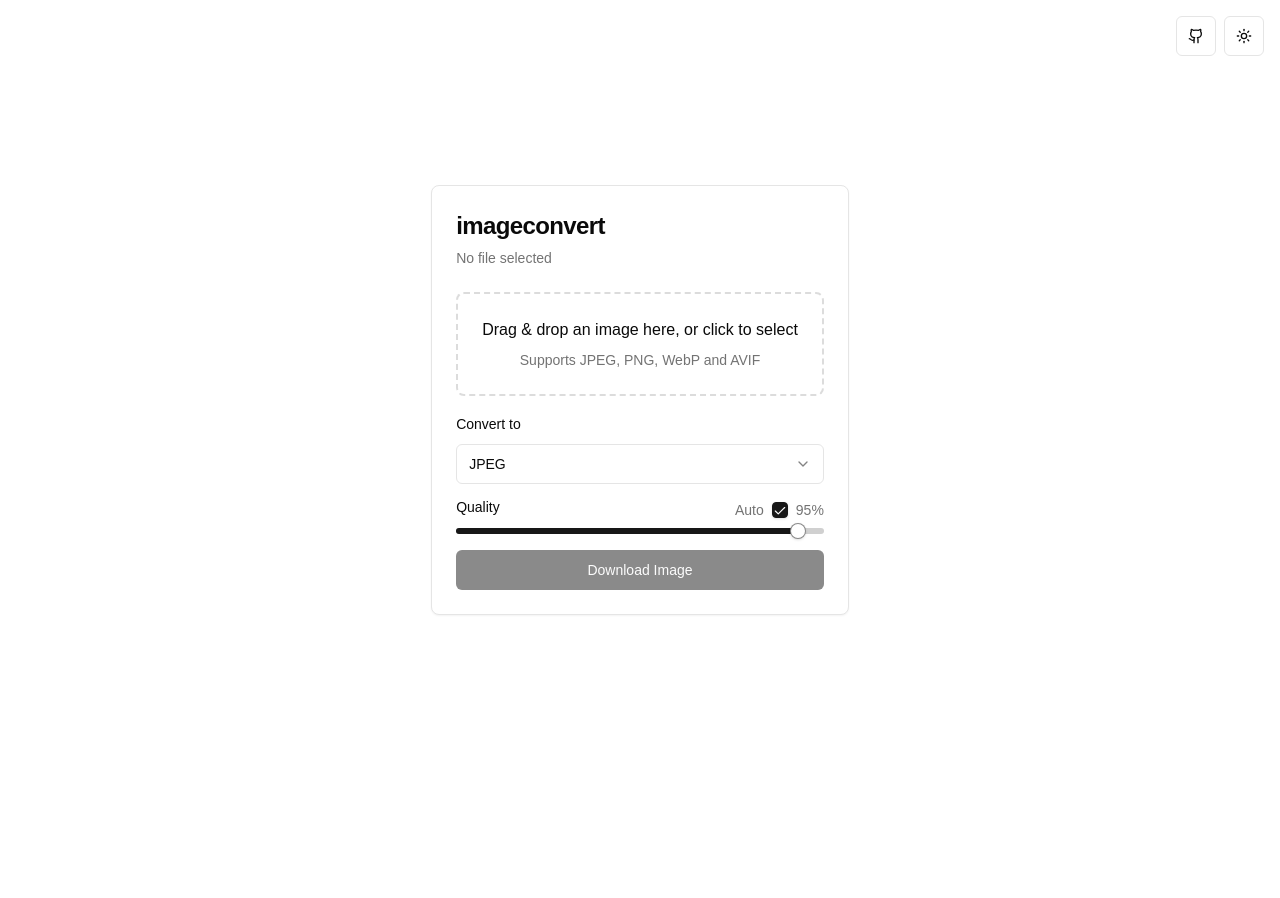
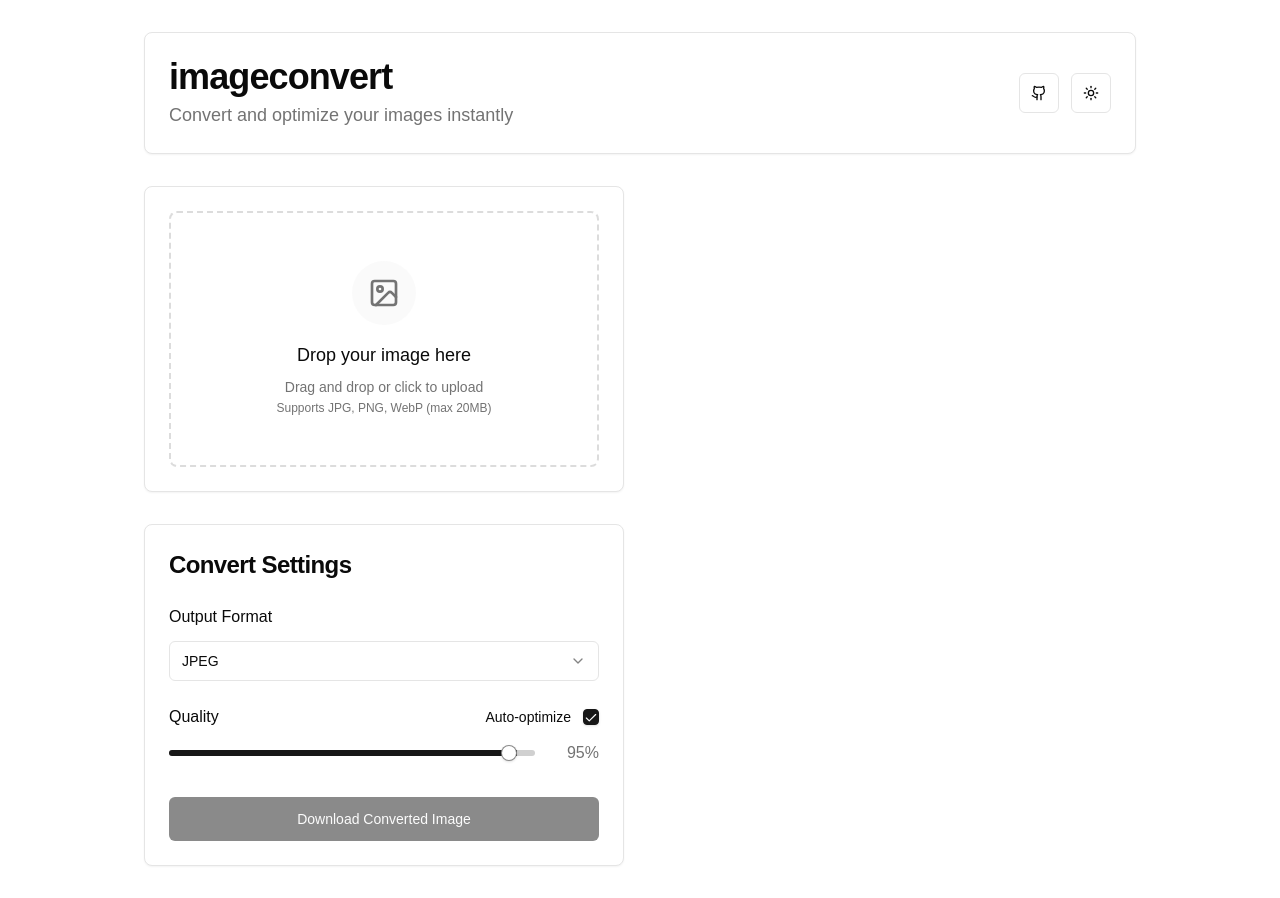
Before and after one commit to Sprechender/imageconvert, a Next.js app: page / in a window 1280 px wide. Before the commit the page ends 800 px from the top, so only its background shows below. Built offline with nearby package versions, Linux system fonts and the light colour scheme.

Commit message:
update the whole ui, fix the auto-optimize feature

```diff
--- a/app/page.tsx
+++ b/app/page.tsx
@@ -1,7 +1,8 @@
 'use client';
 import Image from "next/image";
-import { useState, useEffect, useCallback } from "react";
+import { useState, useEffect, useCallback, useMemo } from "react";
 import { useDropzone } from 'react-dropzone';
+import { Upload, ImageIcon } from "lucide-react";
 
 import { Button } from "@/components/ui/button"
 import {
@@ -25,259 +26,389 @@ import { Slider } from "@/components/ui/slider"
 import { Checkbox } from "@/components/ui/checkbox"
 import { getAutoQuality, convertImage, generatePreview } from "@/lib/imageUtils";
 
+interface ImageState {
+  file: File | null;
+  previewUrl: string | null;
+  currentPreviewUrl: string | null;
+  nextPreviewUrl: string | null;
+}
+
+interface ConversionSettings {
+  format: string;
+  quality: number;
+  autoQuality: boolean;
+}
+
 export default function Home() {
-  // Add new state for overall page loading
   const [pageReady, setPageReady] = useState(false);
 
-  // State management for file handling and conversion
-  const [selectedFile, setSelectedFile] = useState<File | null>(null);
-  const [previewUrl, setPreviewUrl] = useState<string | null>(null);
-  const [converting, setConverting] = useState(false);
-  const [showLoading, setShowLoading] = useState(false);
+  const [imageState, setImageState] = useState<ImageState>({
+    file: null,
+    previewUrl: null,
+    currentPreviewUrl: null,
+    nextPreviewUrl: null
+  });
 
-  // Image conversion settings
-  const [format, setFormat] = useState("jpeg");
-  const [quality, setQuality] = useState(95);
-  const [autoQuality, setAutoQuality] = useState(true);
-  const [livePreviewUrl, setLivePreviewUrl] = useState<string | null>(null);
+  const [settings, setSettings] = useState<ConversionSettings>({
+    format: 'jpeg',
+    quality: 95,
+    autoQuality: true
+  });
 
-  // Only JPEG and WebP support quality adjustment
-  const supportsQuality = ['jpeg', 'webp'].includes(format);
+  const [loadingStates, setLoadingStates] = useState({
+    converting: false,
+    preview: false,
+    initial: false
+  });
+
   const [error, setError] = useState<string | null>(null);
+
+  const supportsQuality = useMemo(() =>
+    ['jpeg', 'webp'].includes(settings.format),
+    [settings.format]
+  );
 
   const handleFileDrop = useCallback((file: File) => {
     setError(null);
-    setShowLoading(true);
-    // Limit file size to 20MB
     const maxSize = 20 * 1024 * 1024;
 
     if (file.size > maxSize) {
       setError("File size exceeds 20MB limit");
-      setShowLoading(false);
       return;
     }
 
-    // Create preview URL and update state
-    setSelectedFile(file);
-    setPreviewUrl(URL.createObjectURL(file));
+    const previewUrl = URL.createObjectURL(file);
+    setImageState(prev => ({
+      ...prev,
+      file,
+      previewUrl,
+      currentPreviewUrl: previewUrl
+    }));
 
-    // Set automatic quality if enabled
-    if (autoQuality) {
-      setQuality(getAutoQuality(file, format));
+    if (settings.autoQuality && ['jpeg', 'webp'].includes(settings.format)) {
+      const autoQuality = getAutoQuality(file, settings.format);
+      setSettings(prev => ({
+        ...prev,
+        quality: autoQuality
+      }));
     }
-    setShowLoading(false);
-  }, [autoQuality, format]);
+  }, [settings.autoQuality, settings.format]);
 
   const { getRootProps, getInputProps, isDragActive } = useDropzone({
-    accept: {
-      'image/*': []
-    },
+    accept: { 'image/*': [] },
     maxFiles: 1,
-    onDrop: acceptedFiles => {
-      if (acceptedFiles.length > 0) {
-        handleFileDrop(acceptedFiles[0]);
-      }
-    }
+    onDrop: acceptedFiles => acceptedFiles[0] && handleFileDrop(acceptedFiles[0])
   });
 
-  // Effect for live preview updates when quality/format changes
   useEffect(() => {
+    if (!imageState.file || !supportsQuality) return;
+
     let isMounted = true;
-    let loadingTimeout: NodeJS.Timeout;
-    const previewUrl: string | null = null;
+    const debounceTimeout = setTimeout(async () => {
+      try {
+        setLoadingStates(prev => ({ ...prev, preview: true }));
+        const newPreviewUrl = await generatePreview(
+          imageState.file!,
+          settings.format,
+          settings.quality
+        );
 
-    const updateLivePreview = async () => {
-      if (!selectedFile || !supportsQuality) {
-        setLivePreviewUrl(previewUrl);
-        return;
+        if (isMounted) {
+          setImageState(prev => {
+            if (prev.nextPreviewUrl && prev.nextPreviewUrl !== newPreviewUrl) {
+              URL.revokeObjectURL(prev.nextPreviewUrl);
             }
-
-      try {
-        loadingTimeout = setTimeout(() => {
+            return {
+              ...prev,
+              nextPreviewUrl: newPreviewUrl,
+              currentPreviewUrl: newPreviewUrl
+            };
+          });
+        }
+      } catch (error) {
+        console.error('Preview generation failed:', error);
+      } finally {
         if (isMounted) {
-            setShowLoading(true);
+          setLoadingStates(prev => ({ ...prev, preview: false }));
+        }
       }
     }, 250);
 
-        const newPreviewUrl = await generatePreview(selectedFile, format, quality);
-
-        if (isMounted) {
-          if (livePreviewUrl) {
-            setTimeout(() => URL.revokeObjectURL(livePreviewUrl), 100);
-          }
-          setLivePreviewUrl(newPreviewUrl);
-          setShowLoading(false);
-        }
-      } catch (error) {
-        console.error('Error updating live preview:', error);
-      } finally {
-        if (isMounted) {
-          clearTimeout(loadingTimeout);
-        }
-      }
-    };
-
-    const debounceTimer = setTimeout(updateLivePreview, 250);
-
     return () => {
       isMounted = false;
-      clearTimeout(loadingTimeout);
-      clearTimeout(debounceTimer);
+      clearTimeout(debounceTimeout);
     };
-  }, [selectedFile, quality, format, supportsQuality, previewUrl, livePreviewUrl]);
+  }, [imageState.file, settings.quality, settings.format, supportsQuality]);
 
-  // Automatically set quality based on file size and format
   useEffect(() => {
-    if (selectedFile && autoQuality) {
-      const automaticQuality = getAutoQuality(selectedFile, format);
-      setQuality(automaticQuality);
+    return () => {
+      if (imageState.previewUrl) URL.revokeObjectURL(imageState.previewUrl);
+      if (imageState.nextPreviewUrl) URL.revokeObjectURL(imageState.nextPreviewUrl);
+    };
+  }, []);
+
+  const handleFormatChange = useCallback((format: string) => {
+    setSettings(prev => {
+      if (prev.autoQuality && ['jpeg', 'webp'].includes(format) && imageState.file) {
+        return {
+          ...prev,
+          format,
+          quality: getAutoQuality(imageState.file, format)
+        };
       }
-  }, [selectedFile, format, autoQuality]);
+      return {
+        ...prev,
+        format,
+        quality: !['jpeg', 'webp'].includes(format) ? 100 : prev.quality
+      };
+    });
+  }, [imageState.file]);
+
+  useEffect(() => {
+    if (settings.autoQuality && imageState.file && ['jpeg', 'webp'].includes(settings.format)) {
+      const autoQuality = getAutoQuality(imageState.file, settings.format);
+      setSettings(prev => ({
+        ...prev,
+        quality: autoQuality
+      }));
+    }
+  }, [settings.autoQuality, settings.format, imageState.file]);
 
   const handleConvert = useCallback(async (e: React.FormEvent) => {
     e.preventDefault();
-    if (!selectedFile) return;
+    if (!imageState.file) return;
 
     try {
-      setConverting(true);
-      // Convert image using selected settings
-      const blob = await convertImage(selectedFile, format, quality);
+      setLoadingStates(prev => ({ ...prev, converting: true }));
+      const blob = await convertImage(
+        imageState.file,
+        settings.format,
+        settings.quality
+      );
 
-      // Trigger download with appropriate filename
       const url = URL.createObjectURL(blob);
+      const originalName = imageState.file.name.split('.').slice(0, -1).join('.');
       const a = document.createElement('a');
-      const originalName = selectedFile.name.split('.').slice(0, -1).join('.');
       a.href = url;
-      a.download = `${originalName}-${format}`;
+      a.download = `${originalName}-${settings.format}`;
       a.click();
       URL.revokeObjectURL(url);
     } catch (error) {
-      console.error('Error converting image:', error);
+      console.error('Conversion failed:', error);
+      setError('Failed to convert image');
     } finally {
-      setConverting(false);
+      setLoadingStates(prev => ({ ...prev, converting: false }));
     }
-  }, [selectedFile, format, quality]);
+  }, [imageState.file, settings.format, settings.quality]);
 
-  // Add useEffect to handle initial page load
+  const handleQualityChange = useCallback((value: number[]) => {
+    setSettings(prev => ({
+      ...prev,
+      quality: value[0],
+      autoQuality: false
+    }));
+  }, []);
+
   useEffect(() => {
     setPageReady(true);
   }, []);
 
-  // Modify the return statement
   if (!pageReady) {
     return (
       <div className="flex h-screen w-full items-center justify-center">
-        <div className="w-8 h-8 border-4 border-primary rounded-full border-t-transparent animate-spin"></div>
+        <div className="w-8 h-8 border-4 border-primary rounded-full border-t-transparent animate-spin" />
       </div>
     );
   }
 
   return (
-    <div className="flex h-screen w-full items-center justify-center px-4 gap-8 animate-in fade-in duration-500">
-      <div className="absolute top-4 right-4 flex items-center gap-2">
+    <main className="container mx-auto px-4 py-8 max-w-5xl space-y-8">
+      <header className="rounded-lg bg-background border p-6 mb-8 shadow-sm">
+        <div className="flex justify-between items-center">
+          <div className="space-y-1">
+            <h1 className="text-4xl font-bold tracking-tight">imageconvert</h1>
+            <p className="text-muted-foreground text-lg">Convert and optimize your images instantly</p>
+          </div>
+          <div className="flex items-center gap-3">
             <GithubLink />
             <ThemeToggle />
           </div>
-      <Card className="min-w-[400px] max-w-lg">
+        </div>
+      </header>
+
+      <div className="grid grid-cols-1 lg:grid-cols-2 gap-8">
+        <div className="space-y-8">
+          <Card className="transition-all duration-200 hover:shadow-lg">
+            <CardContent className="pt-6">
+              <div
+                {...getRootProps()}
+                className={`rounded-lg p-12 text-center transition-colors duration-200 border-2 border-dashed relative
+                  ${isDragActive
+                    ? 'border-primary bg-primary/5'
+                    : imageState.file
+                      ? 'border-primary/50 hover:border-primary'
+                      : 'border-muted-foreground/25 hover:border-primary/50'
+                  }`}
+              >
+                {isDragActive && (
+                  <div className="absolute inset-0 bg-primary/5 backdrop-blur-[1px] rounded-lg flex items-center justify-center">
+                    <div className="text-center space-y-2">
+                      <Upload className="w-8 h-8 text-primary mx-auto animate-bounce" />
+                      <p className="text-xl font-medium text-primary">Drop to convert</p>
+                      <p className="text-sm text-muted-foreground">Release to begin optimization</p>
+                    </div>
+                  </div>
+                )}
+                <input {...getInputProps()} />
+                <div className="space-y-4">
+                  <div className="w-16 h-16 mx-auto rounded-full bg-muted/50 flex items-center justify-center">
+                    <ImageIcon className={`w-8 h-8 transition-colors ${imageState.file ? 'text-primary' : 'text-muted-foreground'}`} />
+                  </div>
+                  <div className="space-y-2">
+                    <p className="text-lg font-medium">
+                      {imageState.file ? (
+                        <span className="text-primary hover:underline cursor-pointer">Choose another image</span>
+                      ) : (
+                        "Drop your image here"
+                      )}
+                    </p>
+                    <p className="text-sm text-muted-foreground">
+                      {imageState.file ? (
+                        <>
+                          <span className="font-medium">{imageState.file.name}</span>
+                          <br />
+                          <span>({(imageState.file.size / 1024 / 1024).toFixed(2)}MB)</span>
+                        </>
+                      ) : (
+                        <>
+                          <span>Drag and drop or click to upload</span>
+                          <br />
+                          <span className="text-xs">Supports JPG, PNG, WebP (max 20MB)</span>
+                        </>
+                      )}
+                    </p>
+                  </div>
+                </div>
+              </div>
+            </CardContent>
+          </Card>
+
+          <Card className="transition-all duration-200 hover:shadow-lg">
             <CardHeader>
-          <CardTitle className="text-2xl">imageconvert</CardTitle>
-          <CardDescription className="truncate">
-            {selectedFile ? selectedFile.name : "No file selected"}
-          </CardDescription>
+              <CardTitle className="text-2xl">Convert Settings</CardTitle>
             </CardHeader>
             <CardContent>
-          <form className="space-y-4" onSubmit={handleConvert}>
-            {error && (
-              <div className="text-red-500 text-sm">{error}</div>
-            )}
-            <div
-              {...getRootProps()}
-              className={`border-2 border-dashed rounded-lg p-6 text-center cursor-pointer transition-colors
-                ${isDragActive ? 'border-primary bg-primary/10' : selectedFile ? 'border-primary bg-green-100 dark:bg-green-900/20' : 'border-muted-foreground/25 hover:border-primary'}`}
-            >
-              <input {...getInputProps()} />
-              {isDragActive ? (
-                <p>Drop the image here...</p>
-              ) : selectedFile ? (
-                <p>Image selected - Click or drop to change</p>
-              ) : (
-                <div className="space-y-2">
-                  <p>Drag & drop an image here, or click to select</p>
-                  <p className="text-sm text-muted-foreground">Supports JPEG, PNG, WebP and AVIF</p>
-                </div>
-              )}
-            </div>
-            <div className="space-y-2">
-              <Label htmlFor="format">Convert to</Label>
-              <Select value={format} onValueChange={setFormat}>
-                <SelectTrigger className="w-full">
-                  <SelectValue placeholder="Select format" />
+              <form onSubmit={handleConvert} className="space-y-8">
+                <div className="space-y-6">
+                  <div className="space-y-3">
+                    <Label className="text-base">Output Format</Label>
+                    <Select value={settings.format} onValueChange={handleFormatChange}>
+                      <SelectTrigger>
+                        <SelectValue />
                       </SelectTrigger>
                       <SelectContent>
+                        <SelectItem value="webp">WebP (Recommended)</SelectItem>
                         <SelectItem value="jpeg">JPEG</SelectItem>
-                  <SelectItem value="webp">WebP</SelectItem>
                         <SelectItem value="png">PNG</SelectItem>
-                  <SelectItem value="avif">AVIF</SelectItem>
+                        <SelectItem value="avif">AVIF (Beta)</SelectItem>
                       </SelectContent>
                     </Select>
                   </div>
 
                   {supportsQuality && (
-              <div className="space-y-2">
-                <div className="flex justify-between">
-                  <Label htmlFor="quality">Quality</Label>
-                  <div className="flex items-center gap-2">
-                    <Label htmlFor="autoQuality" className="text-sm text-muted-foreground">Auto</Label>
+                    <div className="space-y-3">
+                      <div className="flex items-center justify-between">
+                        <Label className="text-base">Quality</Label>
+                        <div className="flex items-center gap-3">
+                          <Label htmlFor="autoQuality" className="text-sm font-normal">Auto-optimize</Label>
                           <Checkbox
                             id="autoQuality"
-                      checked={autoQuality}
-                      onCheckedChange={(checked: boolean) => setAutoQuality(checked)}
+                            className="transition-transform hover:scale-105"
+                            checked={settings.autoQuality}
+                            onCheckedChange={(checked: boolean) =>
+                              setSettings(prev => ({ ...prev, autoQuality: checked }))}
                           />
-                    <span className="text-sm text-muted-foreground">{quality}%</span>
                         </div>
                       </div>
+                      <div className="flex items-center gap-4">
                         <Slider
-                  id="quality"
+                          className="flex-1"
                           min={1}
                           max={100}
                           step={1}
-                  value={[quality]}
-                  onValueChange={(value) => {
-                    setAutoQuality(false);
-                    setQuality(value[0]);
-                  }}
+                          value={[settings.quality]}
+                          onValueChange={handleQualityChange}
                         />
+                        <span className="w-12 text-right text-muted-foreground">
+                          {settings.quality}%
+                        </span>
+                      </div>
                     </div>
                   )}
+                </div>
 
-            <Button className="w-full" type="submit" disabled={!selectedFile || converting}>
-              {converting ? "Converting..." : "Download Image"}
+                <Button
+                  className="w-full transition-all duration-200 hover:scale-[1.02] active:scale-[0.98]"
+                  type="submit"
+                  size="lg"
+                  disabled={!imageState.file || loadingStates.converting}
+                >
+                  {loadingStates.converting ? (
+                    <>
+                      <div className="w-5 h-5 border-2 border-white rounded-full border-t-transparent animate-spin mr-3" />
+                      Converting...
+                    </>
+                  ) : (
+                    'Download Converted Image'
+                  )}
                 </Button>
               </form>
             </CardContent>
           </Card>
+        </div>
 
-      {previewUrl && (
-        <Card className="min-w-[400px] max-w-lg">
-          <CardContent className="pt-6">
-            <div className="relative aspect-square">
-              {showLoading ? (
-                <div className="absolute inset-0 flex items-center justify-center">
-                  <div className="w-8 h-8 border-4 border-primary rounded-full border-t-transparent animate-spin"></div>
-                </div>
-              ) : (
+        {imageState.previewUrl && (
+          <Card className="lg:sticky lg:top-8 transition-all duration-200 hover:shadow-lg">
+            <CardHeader className="space-y-3">
+              <CardTitle className="text-2xl">Preview</CardTitle>
+              {imageState.file && (
+                <CardDescription className="text-base">
+                  Original size: {(imageState.file.size / 1024 / 1024).toFixed(2)}MB
+                </CardDescription>
+              )}
+            </CardHeader>
+            <CardContent>
+              <div className="relative aspect-square bg-[url('/grid.svg')] dark:bg-zinc-900/50 rounded-lg overflow-hidden shadow-inner">
                 <Image
-                  src={supportsQuality ? (livePreviewUrl || previewUrl) : previewUrl}
+                  src={imageState.previewUrl}
+                  alt="Original"
+                  fill
+                  className="object-contain"
+                  priority
+                />
+
+                {supportsQuality && imageState.currentPreviewUrl && (
+                  <Image
+                    src={imageState.currentPreviewUrl}
                     alt="Preview"
                     fill
-                  className="object-contain preview-image"
+                    className={`object-contain transition-opacity duration-300 ${
+                      loadingStates.preview ? 'opacity-70' : 'opacity-100'
+                    }`}
                     priority
                   />
+                )}
+
+                {loadingStates.preview && (
+                  <div className="absolute inset-0 flex items-center justify-center bg-background/60 backdrop-blur-sm transition-all duration-300">
+                    <div className="w-10 h-10 border-4 border-primary rounded-full border-t-transparent animate-spin" />
+                  </div>
                 )}
               </div>
             </CardContent>
           </Card>
         )}
       </div>
+    </main>
   );
 }
```
Lines whose indentation alone changed are shown as unchanged.
